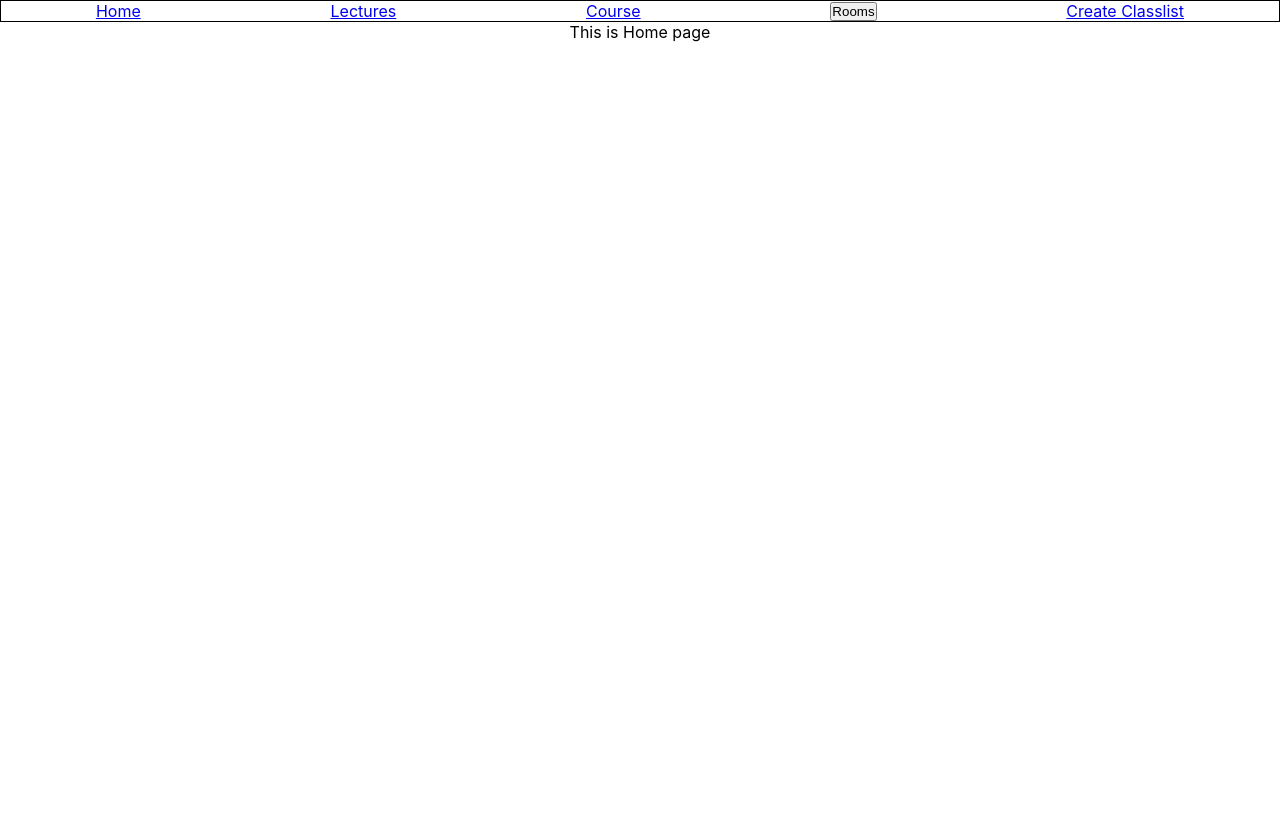
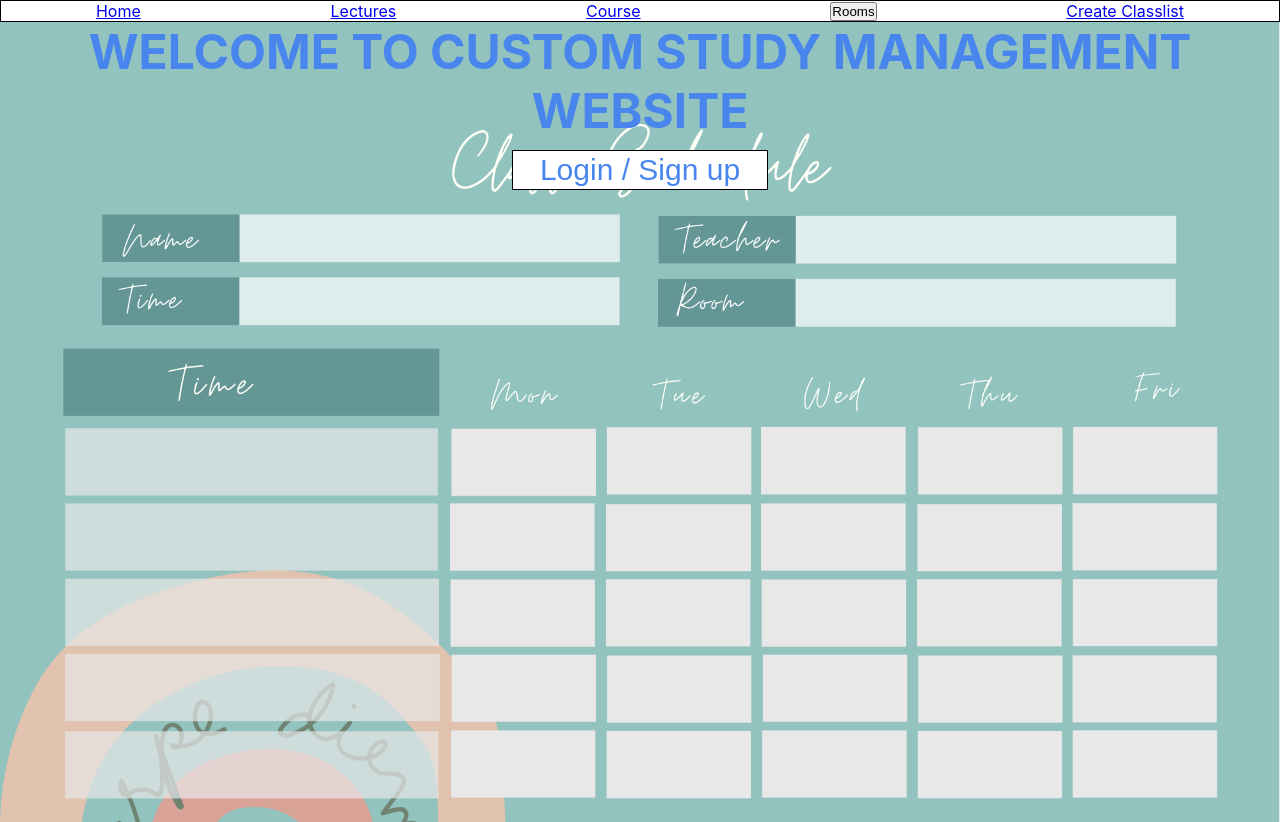
Before and after one commit to RafaelAfrikyan/Education-management, a React (Create React App) app: page /home in a window 1280 px wide. Before the commit the page ends 800 px from the top, so only its background shows below. Built offline with nearby package versions, Linux system fonts and the light colour scheme.

Commit message:
feat(home page): add some styles and content  to home page

```diff
--- /dev/null
+++ b/src/Components/Home/Home.css
@@ -0,0 +1,31 @@
+.home-page {
+  width: 100vw;
+  height: 100vh;
+  background: url("./../../assets/bg.png");
+  background-size: cover;
+  display: flex;
+  flex-direction: column;
+  justify-content: flex-start;
+  align-items: center;
+}
+
+.login-button {
+    display: flex;
+  justify-content: space-around;
+  align-items: center;
+  border: 1px solid black;
+  width: 20vw;
+  height: 5vh;
+  margin: 10px auto;
+  transition: all 0.2s ease-in-out;
+  background-color: white;
+  color: rgba(72, 133, 237, 1);
+  cursor: pointer;
+  font-size: 30px;
+}
+
+.login-button:hover {
+  transform: scale(1.01);
+  background-color: rgba(72, 133, 237, 1);
+  color: white;
+}
--- a/src/Components/Home/Home.jsx
+++ b/src/Components/Home/Home.jsx
@@ -1,7 +1,12 @@
 import React from "react";
+import "./Home.css"
 
 export default function Home() {
   return (
-    <div>This is Home page</div>
+    <div className="home-page">
+      <h1 className="welcome=text"> WELCOME TO CUSTOM STUDY MANAGEMENT WEBSITE</h1>
+      <button className="login-button"> Login / Sign up </button>
+      <main className="home-main"> </main>
+    </div>
   )
 }
--- a/src/index.css
+++ b/src/index.css
@@ -16,3 +16,8 @@ code {
   font-family: source-code-pro, Menlo, Monaco, Consolas, "Courier New",
     monospace;
 }
+
+h1 {
+  color: rgb(72, 133, 237);
+ font-size: 48px;
+}
```
Also changed, not shown: src/assets/bg.png (added), 1 other file (tests, documents, lock files or other folders).
